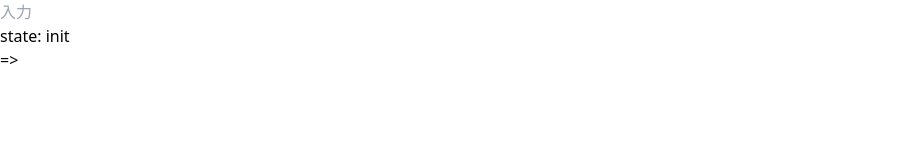
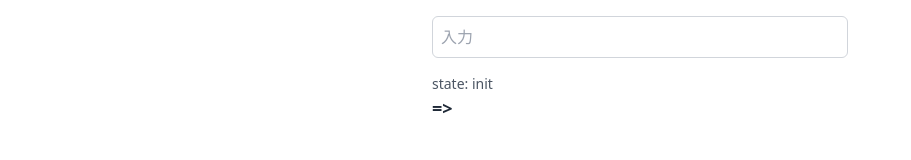
Before and after one commit to TakashiHamada/ggj24_okutama_a, a plain HTML site: page index.html in a window 1280 px wide. Shown: the whole page, without its empty margins (0-911 px from the left). Drawn offline with nearby package versions, Linux system fonts and the light colour scheme.

Commit message:
スタイルを適応

```diff
--- a/index.html
+++ b/index.html
@@ -5,12 +5,14 @@
     <title>ggj24_okutama_a</title>
 </head>
 <body>
-<main id="app" class="">
+<main id="app" class="p-4 max-w-md mx-auto">
     <input v-model="userInput"
-         @keyup.enter="handleEnter"
-         placeholder="入力">
-    <p>state: {{ state }}</p>
-    <p>=> {{ message }}</p>
+           @keyup.enter="handleEnter"
+           placeholder="入力"
+           class="w-full p-2 border border-gray-300 rounded-md focus:outline-none focus:ring-2 focus:ring-blue-500 transition duration-300"
+    >
+    <p class="mt-4 text-sm text-gray-600">state: {{ state }}</p>
+    <p class="text-lg font-semibold text-gray-800">=> {{ message }}</p>
 </main>
 <script src="https://cdn.tailwindcss.com"></script>
 <script src="https://unpkg.com/axios/dist/axios.min.js"></script>
```
